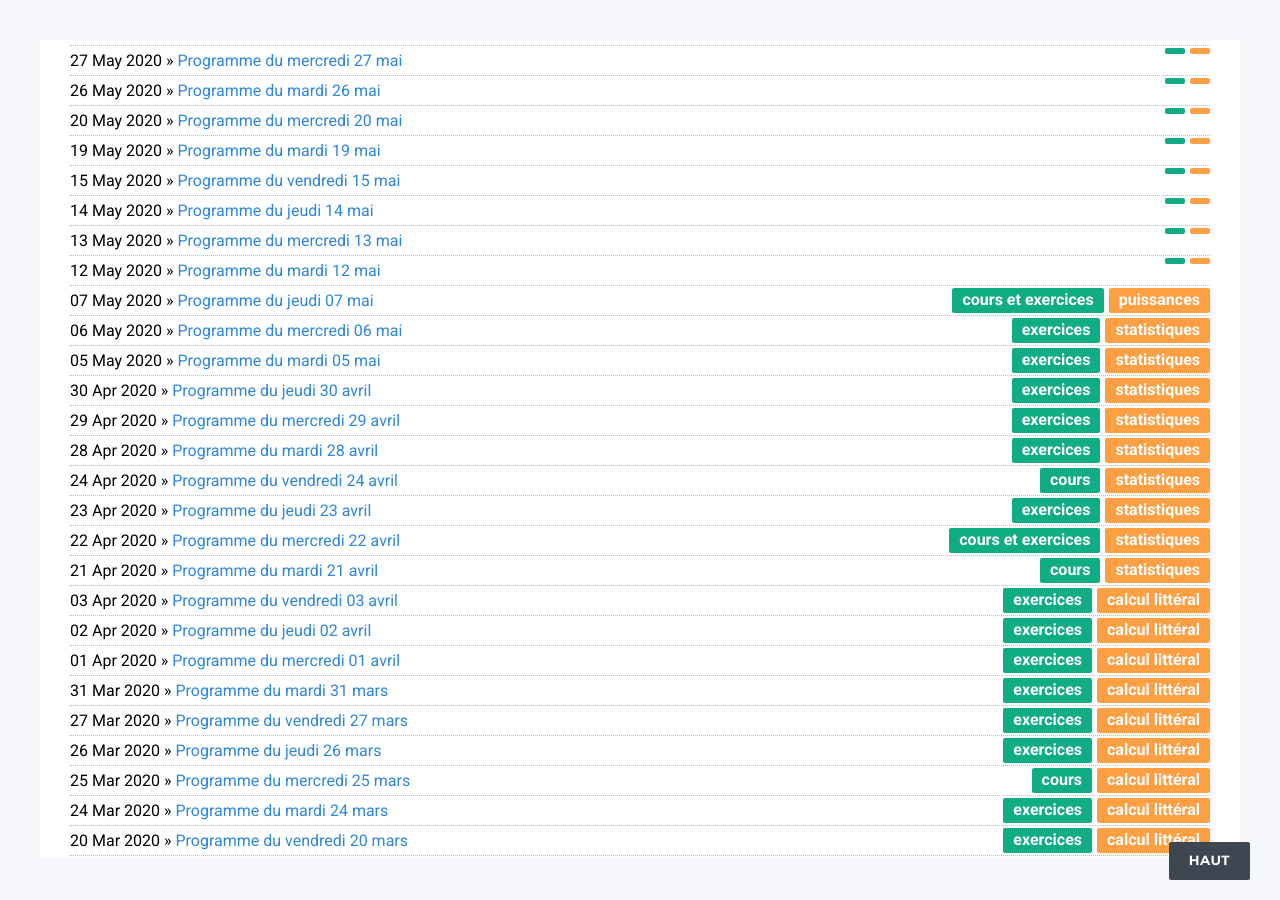
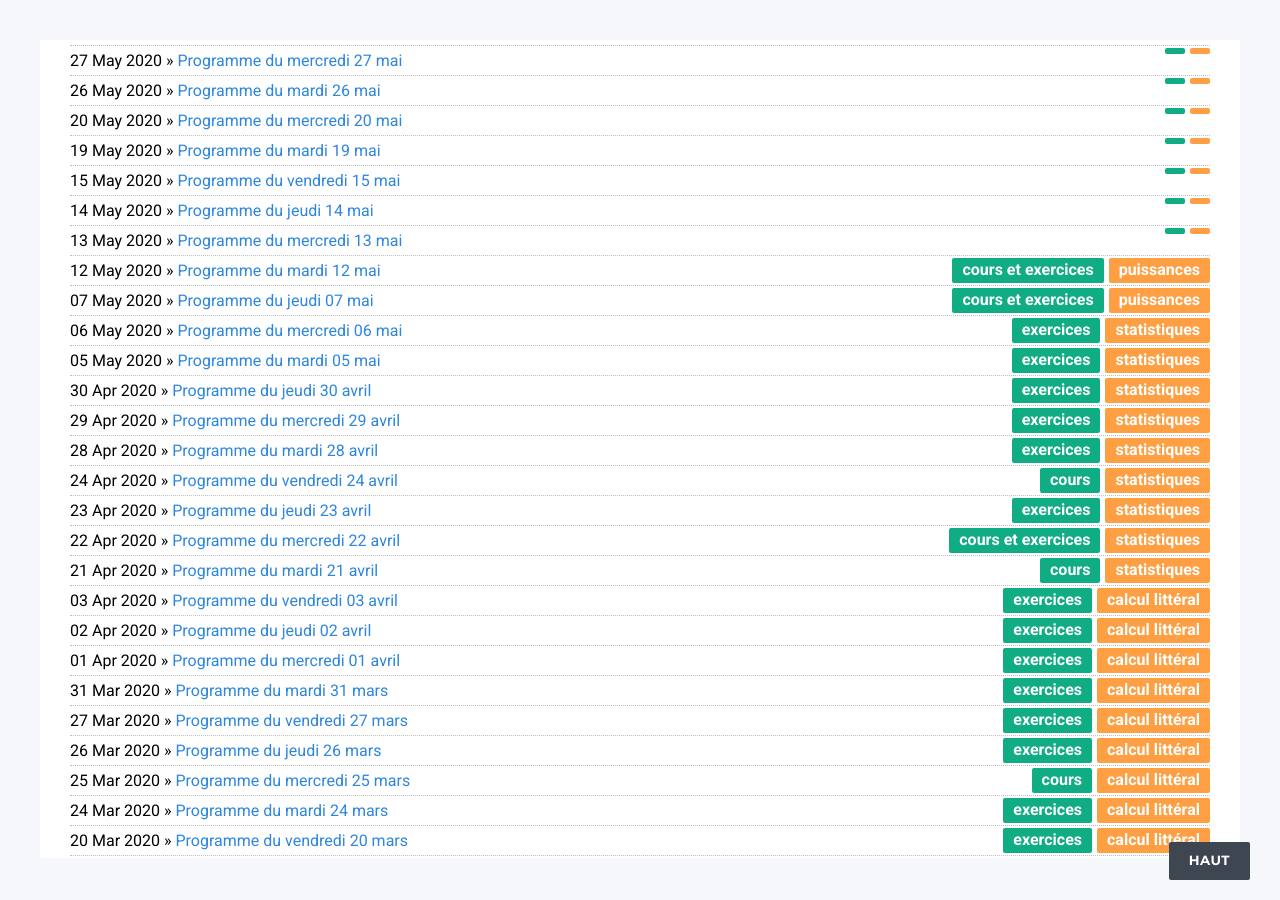
Before and after one commit to DangSinslay/DangSinslay.github.io, a Jekyll site: the page built from blog4/index.html, in a window 1280 px wide and 900 px high, scrolled down 658 px. Built offline with Jekyll 4.4.1, drawn with Linux system fonts in a browser that asks for light colours.

Commit message:
Update 2020-05-12-programme4.md

```diff
--- a/_posts/4eme/2020-05-12-programme4.md
+++ b/_posts/4eme/2020-05-12-programme4.md
@@ -3,6 +3,8 @@ layout: post
 title: "Programme du mardi 12 mai"
 date: 2020-05-12
 category: 4eme
+chapter : puissances
+format : cours et exercices
 blog: blog4
 ---
 
```
